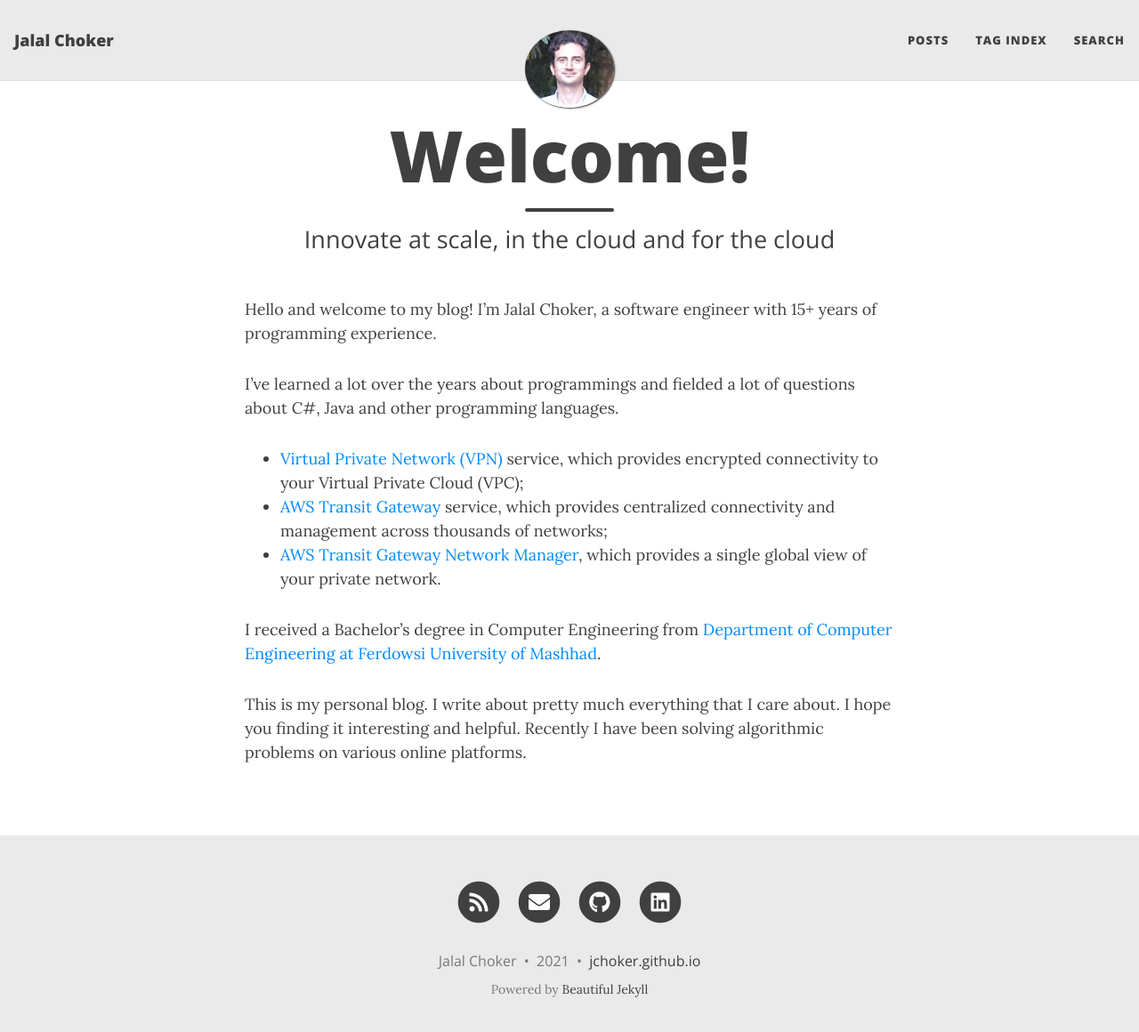
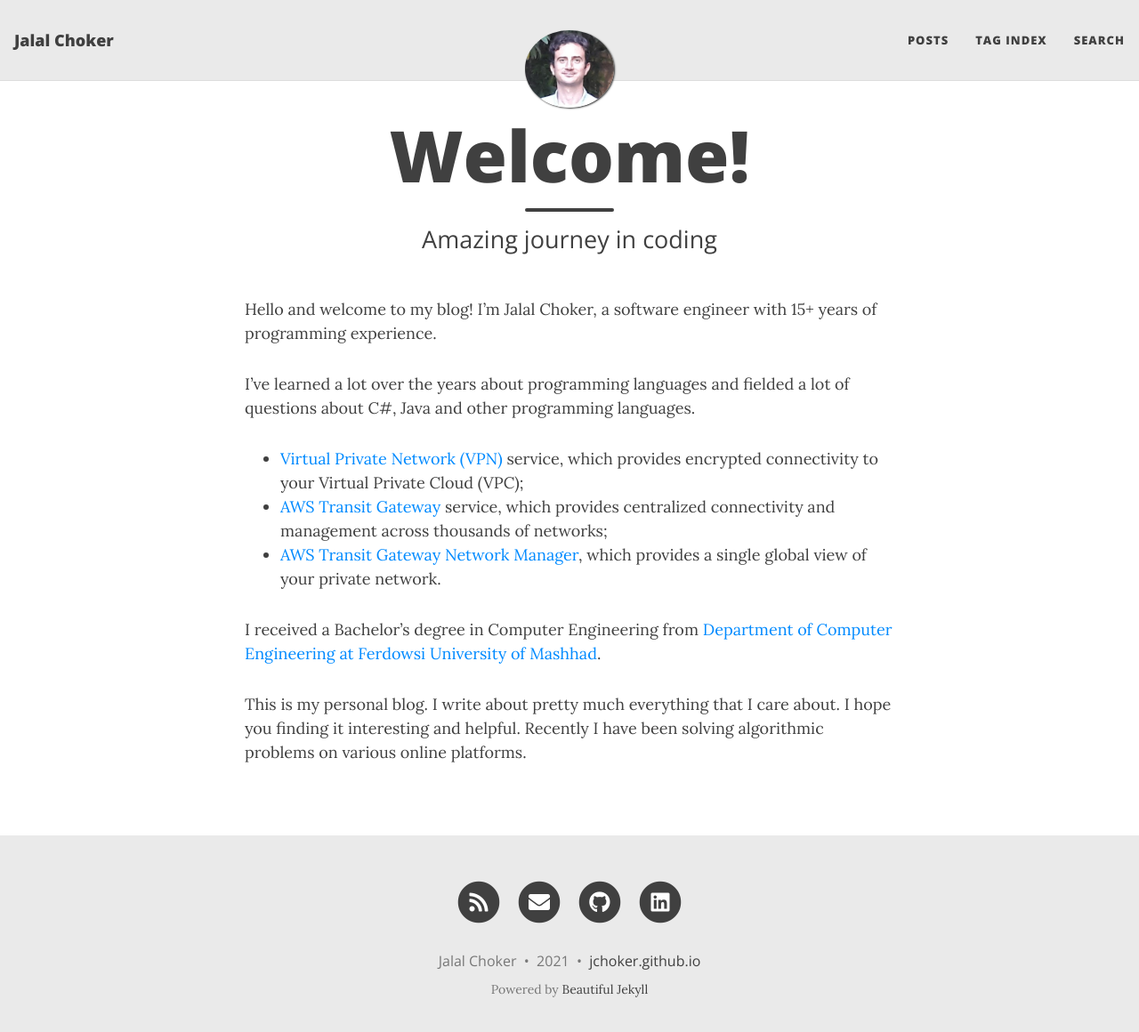
Before and after one commit to jchoker/jchoker.github.io, a Jekyll site: the page built from index.md, in a window 1280 px wide and 1173 px high. Shown: the top 1160 px of the window at 89% size. Built offline with Jekyll 4.4.1, drawn with Linux system fonts in a browser that asks for light colours; nearby versions of some CDN libraries.

Commit message:
Update index.md

```diff
--- a/index.md
+++ b/index.md
@@ -1,13 +1,13 @@
 ---
 layout: page
 title: Welcome!
-subtitle: Innovate at scale, in the cloud and for the cloud
+subtitle: Amazing journey in coding
 use-site-title: true
 ---
 
 Hello and welcome to my blog! I’m Jalal Choker, a software engineer with 15+ years of programming experience.
 
-I’ve learned a lot over the years about programmings and fielded a lot of questions about C#, Java and other programming languages.
+I’ve learned a lot over the years about programming languages and fielded a lot of questions about C#, Java and other programming languages.
 * [Virtual Private Network (VPN)](http://docs.aws.amazon.com/AmazonVPC/latest/UserGuide/vpn-connections.html) service, which provides encrypted connectivity to your Virtual Private Cloud (VPC);
 * [AWS Transit Gateway](https://aws.amazon.com/transit-gateway/) service, which provides centralized connectivity and management across thousands of networks;
 * [AWS Transit Gateway Network Manager](https://aws.amazon.com/transit-gateway/network-manager/), which provides a single global view of your private network.
```
